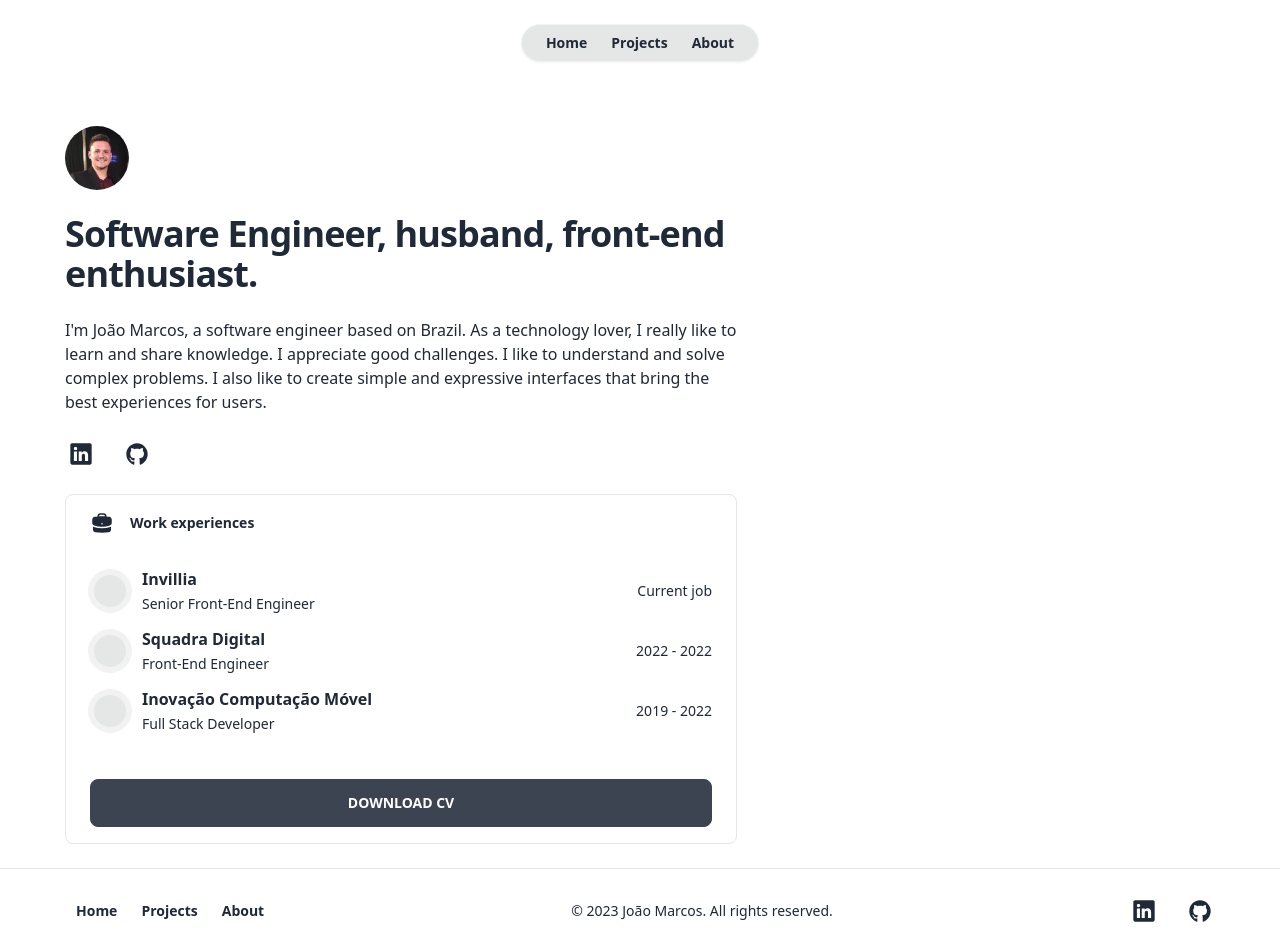
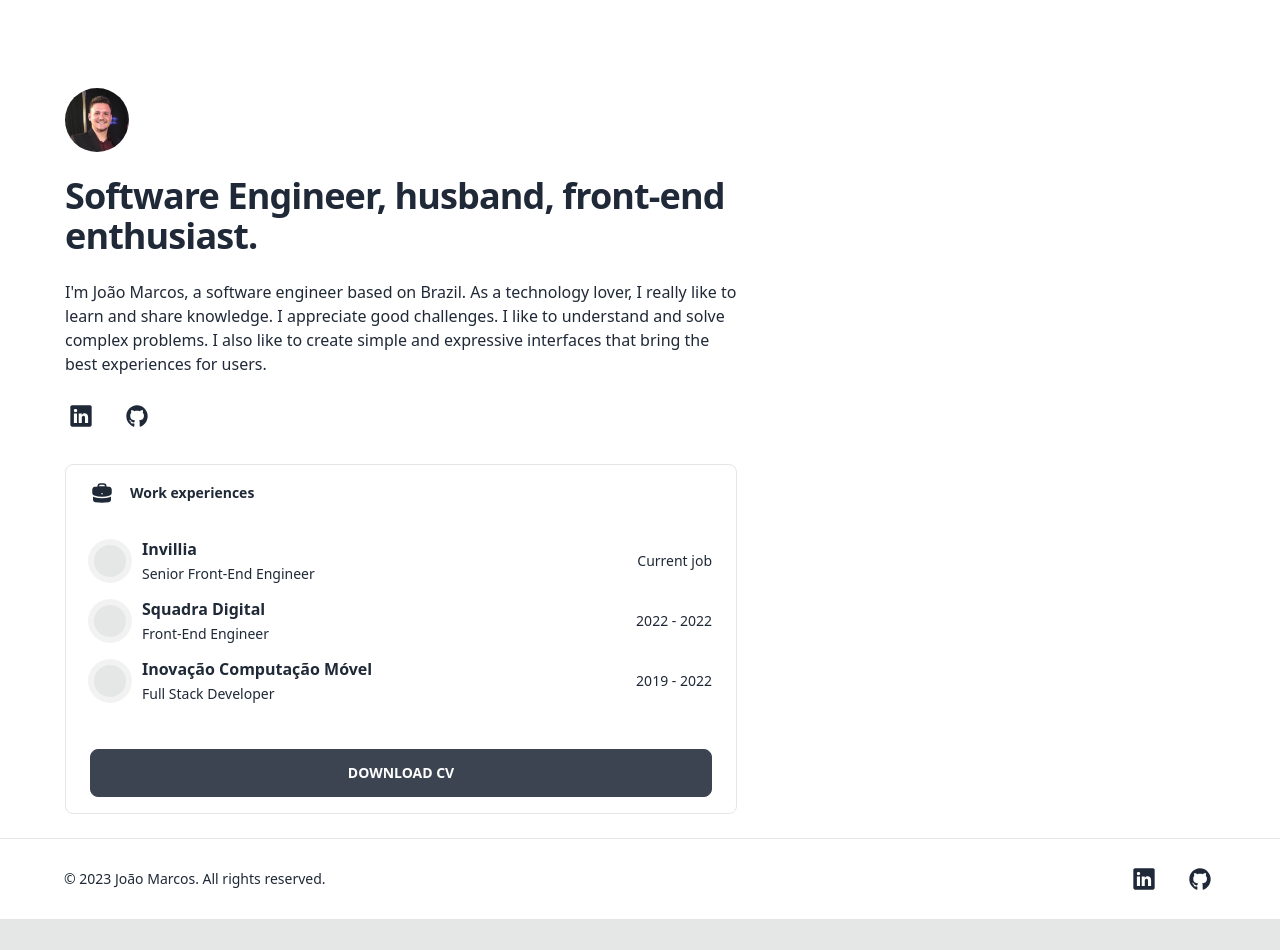
Before and after one commit to jmarc00s/personal-site, a Next.js app: page / in a window 1280 px wide. Shown: the top 950 px of the page. After the commit the page ends 919 px from the top, so only its background shows below. Built offline with nearby package versions, Linux system fonts and the light colour scheme.

Commit message:
feat: remove unecessary pages

```diff
--- a/src/app/about/page.tsx
+++ /dev/null
@@ -1,7 +0,0 @@
-import React from 'react';
-
-const About = () => {
-  return <div>About</div>;
-};
-
-export default About;
--- a/src/app/layout.tsx
+++ b/src/app/layout.tsx
@@ -14,7 +14,6 @@ export default function RootLayout({ children }: RootLayoutProps) {
       <Head />
       <body className="min-h-screen container max-w-7xl mx-auto">
         <main className="border-base-100 border-l border-r bg-base-100 px-16 py-6 min-h-full">
-          <Menu />
           {children}
         </main>
         <Footer />
--- a/src/app/page.tsx
+++ b/src/app/page.tsx
@@ -7,9 +7,10 @@ import {
 
 import Image from 'next/image';
 
-export default function Home() {
+export default async function Home() {
   return (
-    <section className="max-w-2xl flex flex-col gap-6 mt-16">
+    <section className="max-w-2xl flex flex-col gap-8 mt-16">
+      <div className="flex flex-col gap-6">
         <Image
           className="rounded-full h-16 w-16 object-cover bg-base-100"
           alt="avatar"
@@ -17,7 +18,9 @@ export default function Home() {
           width={60}
           height={50}
         />
-      <PageHeader>Software Engineer, husband, front-end enthusiast.</PageHeader>
+        <PageHeader>
+          Software Engineer, husband, front-end enthusiast.
+        </PageHeader>
         <BaseText>
           I&apos;m João Marcos, a software engineer based on Brazil. As a
           technology lover, I really like to learn and share knowledge. I
@@ -26,6 +29,7 @@ export default function Home() {
           bring the best experiences for users.
         </BaseText>
         <SocialMedia />
+      </div>
       <WorkExperience />
     </section>
   );
--- a/src/app/projects/page.tsx
+++ /dev/null
@@ -1,7 +0,0 @@
-import React from 'react';
-
-const Projects = () => {
-  return <div>Projects</div>;
-};
-
-export default Projects;
--- a/src/components/Footer/index.tsx
+++ b/src/components/Footer/index.tsx
@@ -7,14 +7,6 @@ import { SocialMedia } from '../SocialMedia';
 export const Footer = () => {
   return (
     <footer className="bg-base-100 border-t border-base-300 px-16 py-6 flex flex-col md:flex-row justify-between items-center">
-      <nav>
-        <ul className="flex pb-8 md:pb-0">
-          {MENUS.map((menu, index) => (
-            <MenuItem key={index} {...menu} />
-          ))}
-        </ul>
-      </nav>
-
       <p className="text-sm text-center">
         © 2023 João Marcos. All rights reserved.
       </p>
```
Lines whose indentation alone changed are shown as unchanged.
